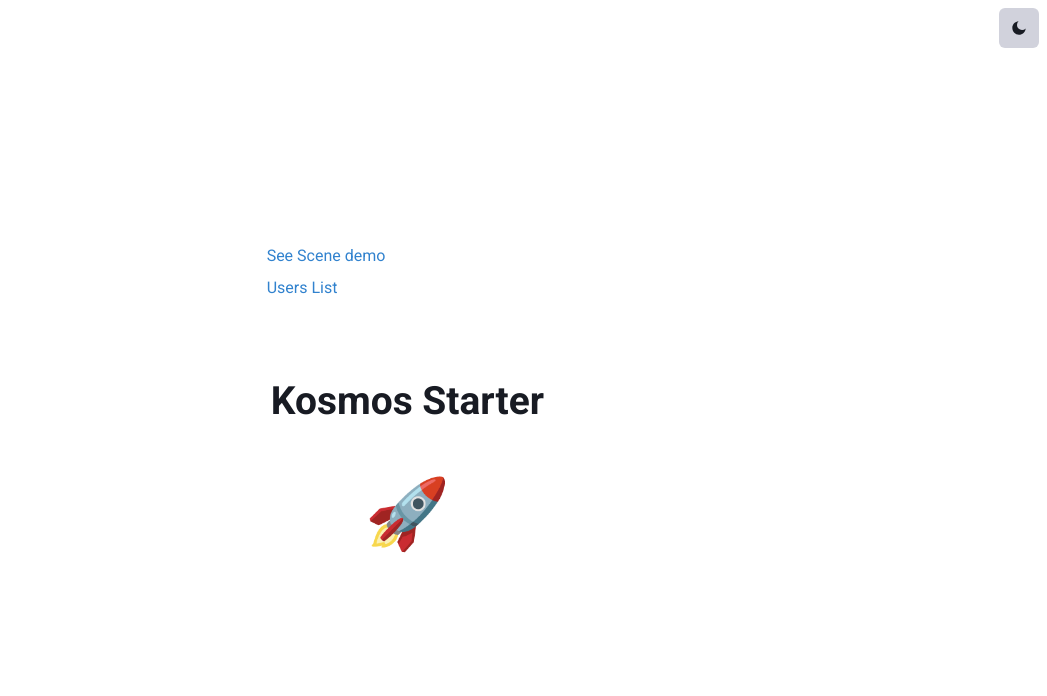
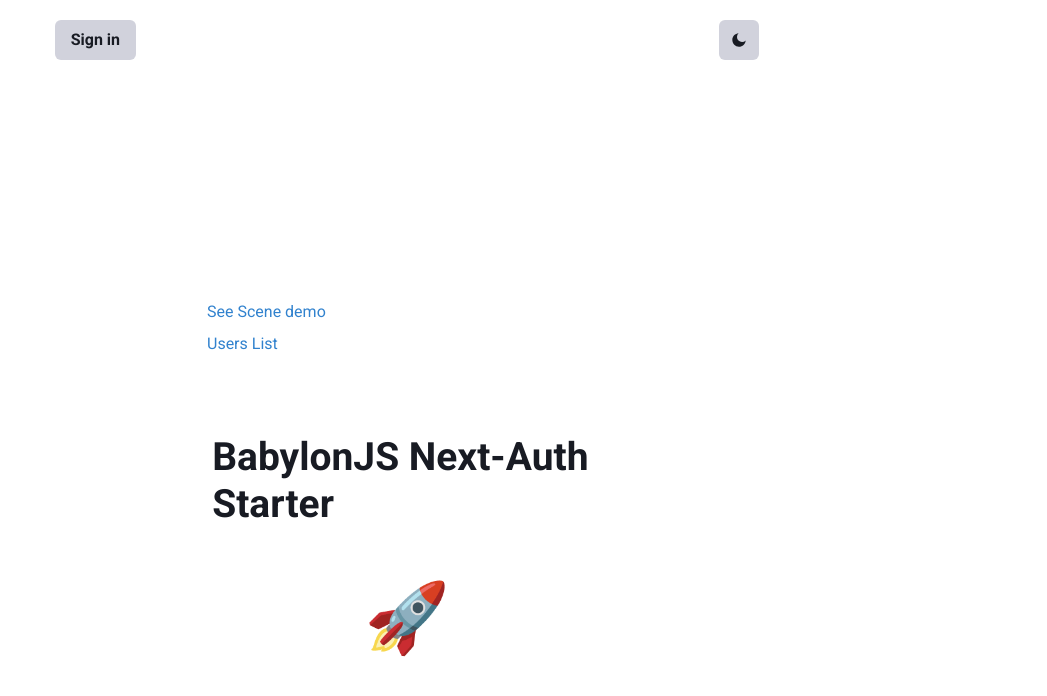
Before and after one commit to diebraga/next_js_babylonjs_demo, a Next.js app: page / in a window 1280 px wide. Shown: the top 696 px of the page, without its empty margins (233-1280 px from the left). Built offline with nearby package versions, Linux system fonts and the light colour scheme; no server answers; a web font is replaced by a local one.

Commit message:
[added] header auth

```diff
--- /dev/null
+++ b/components/Header.tsx
@@ -0,0 +1,37 @@
+import { Avatar, Box, Button, Flex, HStack, Text } from "@chakra-ui/react";
+import ThemeToggle from "./ThemeToggle";
+import { useSession, signIn, signOut } from "next-auth/client"
+
+export default function Header() {
+  const [session, isLoading] = useSession()
+
+  return (
+    <>
+      <HStack justify='space-around' h='80px'>
+        <Flex align='center'>
+          {!session ?
+          <>
+            <Button onClick={() => signIn()}>
+              Sign in
+            </Button>
+            </>
+            :
+            <>
+            <Avatar name={session.user.name} src={session.user.image} size='md'/>
+            <Box ml='5'>
+              <Text>{session.user.email}</Text>
+              <Button onClick={(): Promise<void> => signOut()}>
+                Sign out
+              </Button>
+            </Box>
+          </>}
+        </Flex>
+
+        <Box>
+          <ThemeToggle />
+        </Box>
+
+      </HStack>
+    </>
+  )
+}
--- a/pages/_app.tsx
+++ b/pages/_app.tsx
@@ -5,12 +5,14 @@
 import { SWRConfig } from 'swr'
 import { fetcher } from '../utils/swrFetcher'
 import { Provider } from "next-auth/client"
+import Header from '../components/Header'
 
 function MyApp({ Component, pageProps }: AppProps) {
   return (
     <ChakraProvider theme={theme}>
       <Provider session={pageProps.session}>
         <SWRConfig value={{ fetcher }}>
+          <Header />
           <Component {...pageProps} />
         </SWRConfig>
       </Provider>
--- a/pages/index.tsx
+++ b/pages/index.tsx
@@ -13,9 +13,6 @@
         <link rel="icon" href="/favicon.ico" />
       </Head>
       <Flex w='100vw' h='100vh' align='center' justify='center'>
-        <Box position='absolute' right='2' top='2'>
-          <ThemeToggle />
-        </Box>
         <Box>
           <VStack alignItems='flex-start'>
             <Link href='/demo'>
@@ -37,7 +34,7 @@
             maxWidth={[280, 400]}
             marginX="auto"
           >
-            <Heading mb='40px' fontSize='40px'>Kosmos Starter</Heading>
+            <Heading mb='40px' fontSize='40px'>BabylonJS Next-Auth Starter</Heading>
               <Box textAlign='center' fontSize='70px'>
                 🚀
               </Box>
```
Also changed, not shown: pages/users/[id].tsx (+22 -3 lines), pages/users/index.tsx (+1 -24 lines).
